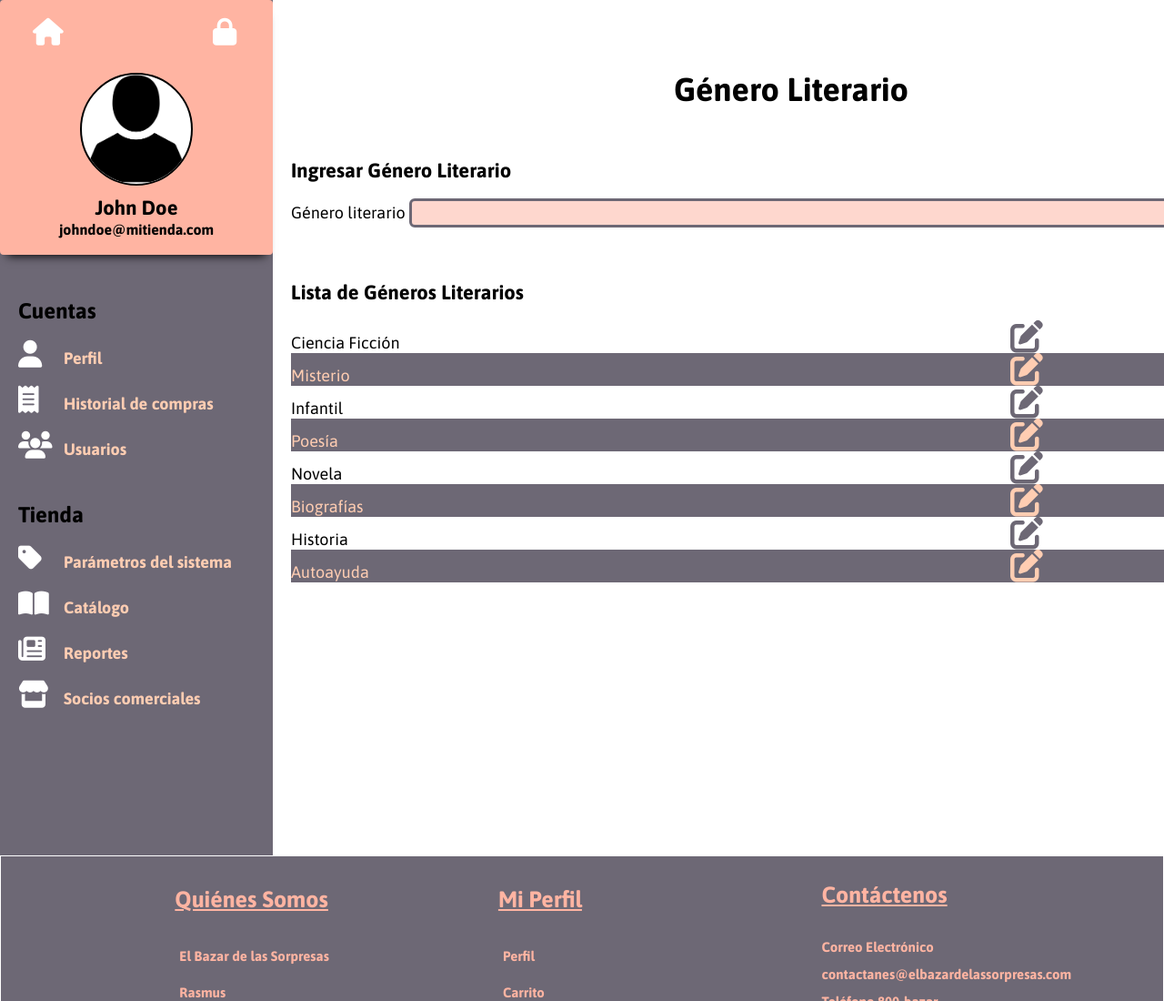
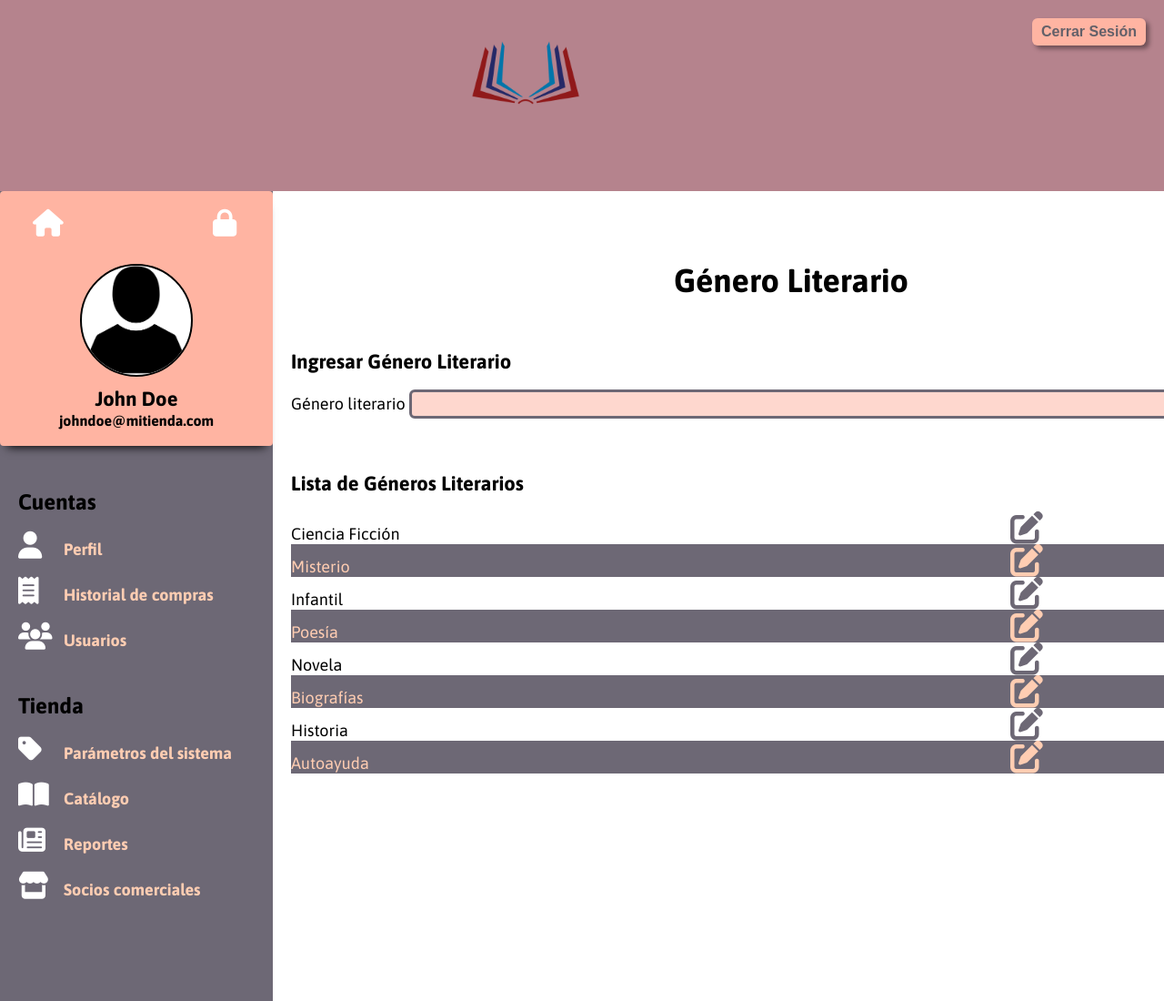
Before and after one commit to adriancastro626/bazar_de_las_sorpresas, a plain HTML site: page html/lista_generos.html in a window 1280 px wide. Shown: the top 1100 px of the page at 91% size. Drawn offline with Linux system fonts and the light colour scheme; some packages are replaced by stand-ins of ours; a script that the page names is missing.

Commit message:
Ultimos cambios

```diff
--- a/css/lista_generos.css
+++ b/css/lista_generos.css
@@ -72,6 +72,7 @@ td {
     border: 1px solid #6D6875;
     padding: 8px;
     text-align: left;
+    vertical-align: middle;
 }
 
 tr a {
--- a/css/parametros_sistema.css
+++ b/css/parametros_sistema.css
@@ -29,6 +29,7 @@ td {
     border: 1px solid #6D6875;
     padding: 8px;
     text-align: left;
+    vertical-align: middle;
 }
 
 tr a {
--- a/html/lista_generos.html
+++ b/html/lista_generos.html
@@ -7,6 +7,7 @@
     <meta name="viewport" content="width=device-width, initial-scale=1.0">
     <link rel="stylesheet" href="../css/reset.css">
     <link rel="stylesheet" href="../css/estilos_general.css">
+    <link rel="stylesheet" href="/css/header.css">
     <link rel="stylesheet" href="../css/lista_generos.css">
     <link rel="stylesheet" href="../css/footer.css">
     <script src="https://kit.fontawesome.com/0db8cde7c4.js" crossorigin="anonymous"></script>
@@ -14,6 +15,20 @@
 </head>
 
 <body>
+
+    <header>
+        <nav class="nav">
+            <div class="parentNav">
+                <a class="navUno" href="pagina_principal.html">
+                    <img class="nav-img" src="../imgs/logo.png" alt="Logo">
+                </a>
+                <a class="navDos" href="pagina_principal.html">
+                    <button class="btn-nav" id="btn-registro" type="button">Cerrar Sesión</button>
+                </a>
+            </div>
+        </nav>
+    </header>
+
     <div class="pagina-con-menu-lateral">
 
         <!-- Menú lateral -->
```
Also changed, not shown: html/formulario_libros.html (+14 -0 lines), html/lista_libros.html (+15 -0 lines), html/pagina_equipo.html (+15 -0 lines), html/parametros_sistema.html (+15 -0 lines), html/perfil_libro.html (+15 -0 lines).
